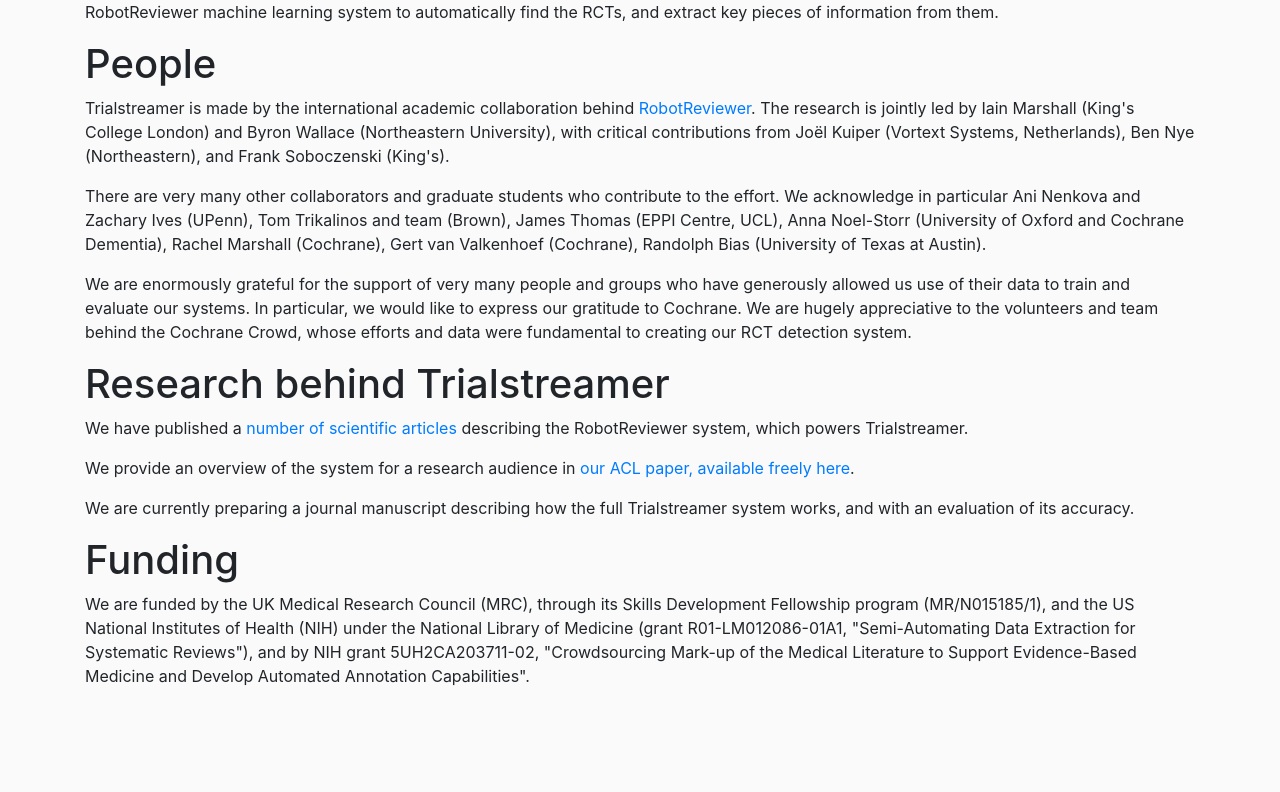
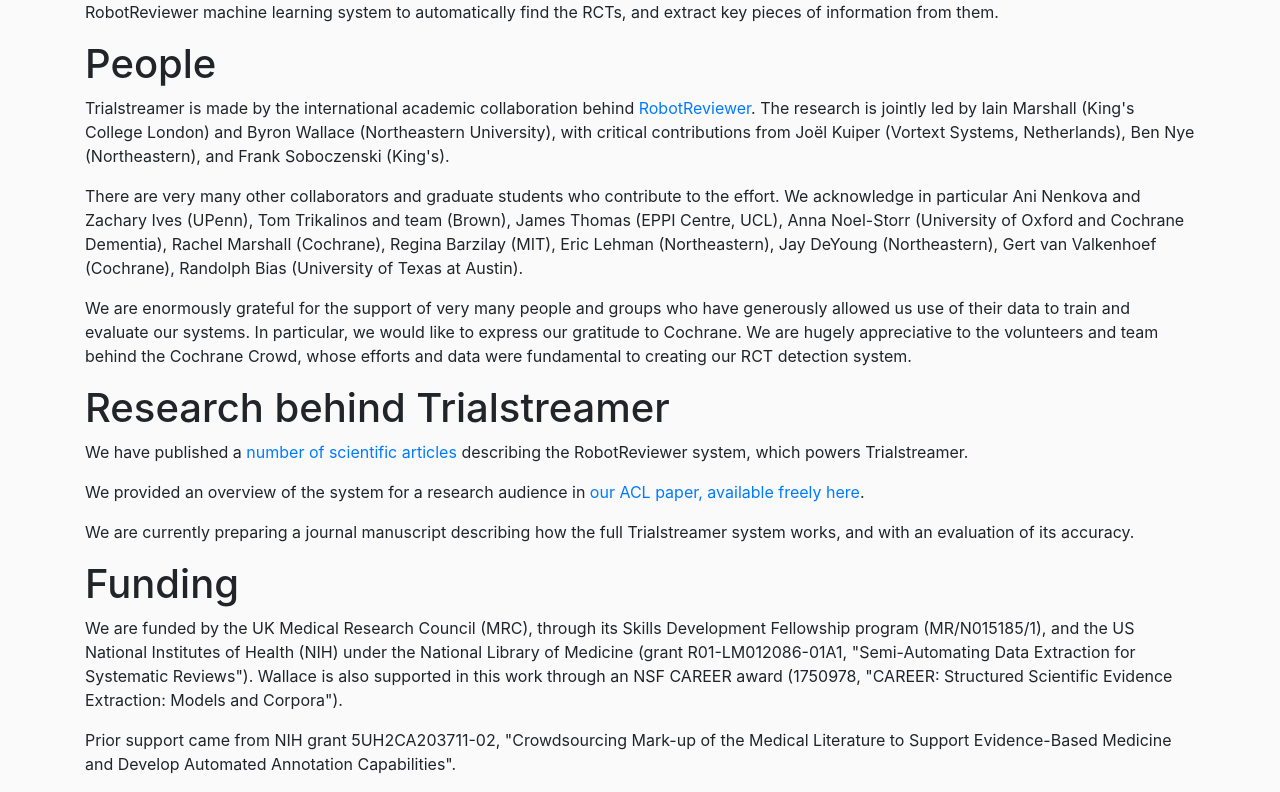
Before and after one commit to ijmarshall/trialstreamer-demo, a Vue app: page /about in a window 1280 px wide. Shown: the part 308-1100 px from the top of the page. Before the commit the page ends 1012 px from the top, so only its background shows below. Built offline with nearby package versions, Linux system fonts and the light colour scheme; no server answers; what vue-lodash would draw is missing.

Commit message:
small edits to the about page

```diff
--- a/src/pages/About.vue
+++ b/src/pages/About.vue
@@ -13,7 +13,7 @@
 
     <p>Trialstreamer is made by the international academic collaboration behind <a href="https://robotreviewer.net">RobotReviewer</a>. The research is jointly led by Iain Marshall (King's College London) and Byron Wallace (Northeastern University), with critical contributions from Joël Kuiper (Vortext Systems, Netherlands), Ben Nye (Northeastern), and Frank Soboczenski (King's).</p>
 
-    <p>There are very many other collaborators and graduate students who contribute to the effort. We acknowledge in particular Ani Nenkova and Zachary Ives (UPenn), Tom Trikalinos and team (Brown), James Thomas (EPPI Centre, UCL), Anna Noel-Storr (University of Oxford and Cochrane Dementia), Rachel Marshall (Cochrane), Gert van Valkenhoef (Cochrane), Randolph Bias (University of Texas at Austin).</p>
+    <p>There are very many other collaborators and graduate students who contribute to the effort. We acknowledge in particular Ani Nenkova and Zachary Ives (UPenn), Tom Trikalinos and team (Brown), James Thomas (EPPI Centre, UCL), Anna Noel-Storr (University of Oxford and Cochrane Dementia), Rachel Marshall (Cochrane), Regina Barzilay (MIT), Eric Lehman (Northeastern), Jay DeYoung (Northeastern), Gert van Valkenhoef (Cochrane), Randolph Bias (University of Texas at Austin).</p>
 
     <p>We are enormously grateful for the support of very many people and groups who have generously allowed us use of their data to train and evaluate our systems. In particular, we would like to express our gratitude to Cochrane. We are hugely appreciative to the volunteers and team behind the Cochrane Crowd, whose efforts and data were fundamental to creating our RCT detection system.</p>
 
@@ -22,14 +22,16 @@
 
     <p>We have published a <a href="https://www.ncbi.nlm.nih.gov/pubmed/?term=marshall+i%5Bauthor%5D+wallace+b%5Bauthor%5D">number of scientific articles</a> describing the RobotReviewer system, which powers Trialstreamer.</p>
 
-    <p>We provide an overview of the system for a research audience in <a href="https://www.ncbi.nlm.nih.gov/pmc/articles/PMC5662138/">our ACL paper, available freely here</a>.
+    <p>We provided an overview of the system for a research audience in <a href="https://www.ncbi.nlm.nih.gov/pmc/articles/PMC5662138/">our ACL paper, available freely here</a>.
 
     <p>We are currently preparing a journal manuscript describing how the full Trialstreamer system works, and with an evaluation of its accuracy.</p>
 
 
     <h1>Funding</h1>
 
-    <p>We are funded by the UK Medical Research Council (MRC), through its Skills Development Fellowship program (MR/N015185/1), and the US National Institutes of Health (NIH) under the National Library of Medicine (grant R01-LM012086-01A1, "Semi-Automating Data Extraction for Systematic Reviews"), and by NIH grant 5UH2CA203711-02, "Crowdsourcing Mark-up of the Medical Literature to Support Evidence-Based Medicine and Develop Automated Annotation Capabilities".</p>
+    <p>We are funded by the UK Medical Research Council (MRC), through its Skills Development Fellowship program (MR/N015185/1), and the US National Institutes of Health (NIH) under the National Library of Medicine (grant R01-LM012086-01A1, "Semi-Automating Data Extraction for Systematic Reviews"). Wallace is also supported in this work through an NSF CAREER award (1750978, "CAREER: Structured Scientific Evidence Extraction: Models and Corpora").</p>
+
+    <p>Prior support came from NIH grant 5UH2CA203711-02, "Crowdsourcing Mark-up of the Medical Literature to Support Evidence-Based Medicine and Develop Automated Annotation Capabilities".</p>
 
 
 
```
